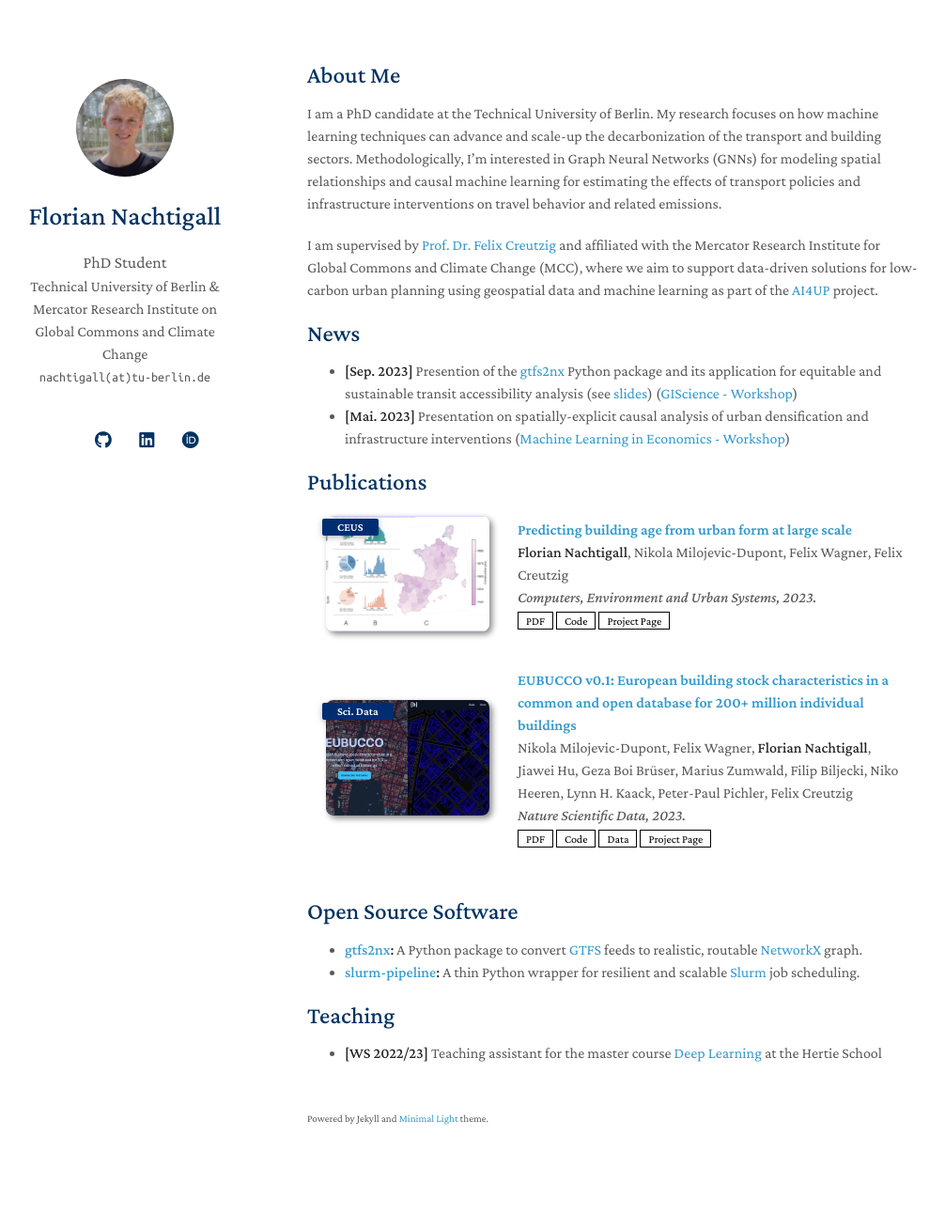
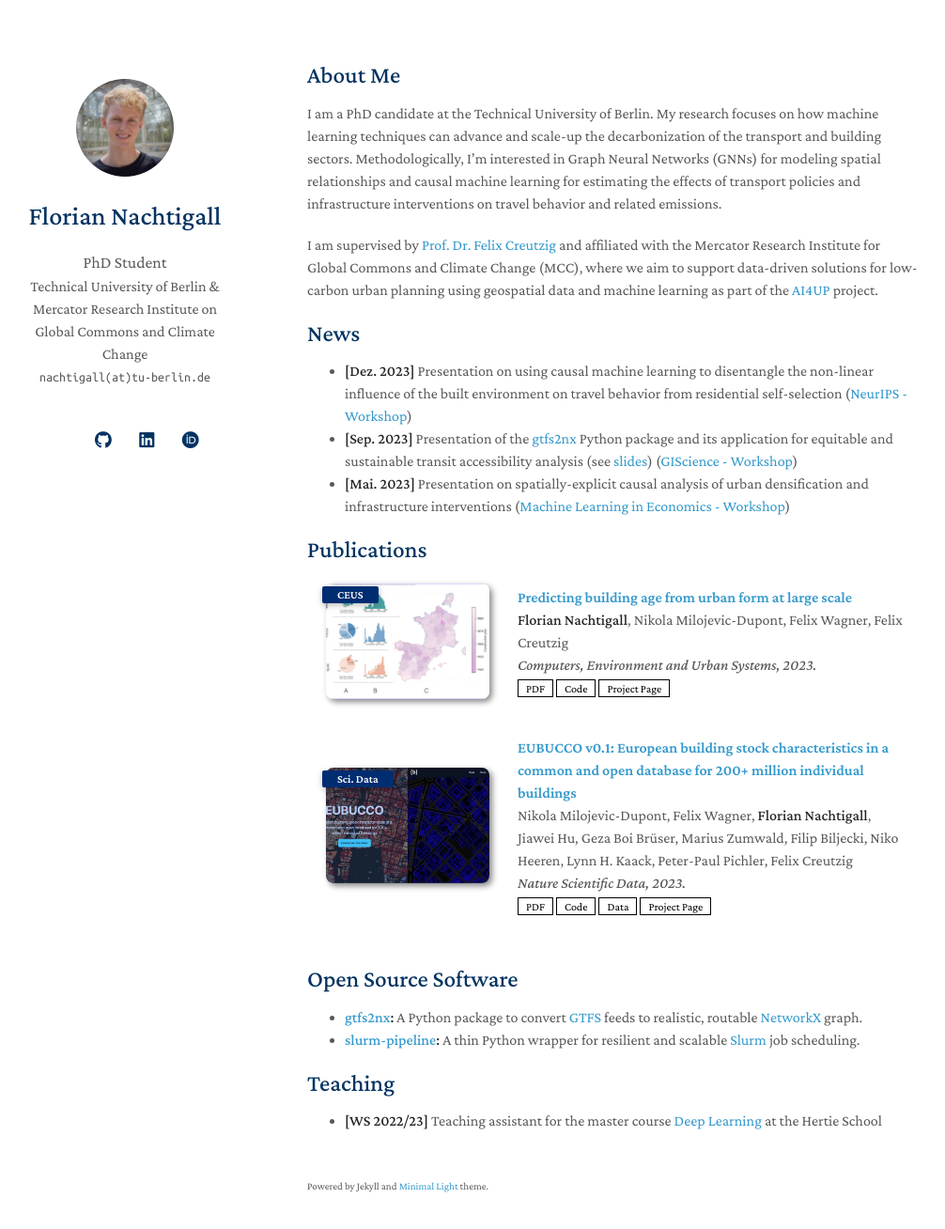
Before and after one commit to FlorianNachtigall/floriannachtigall.github.io, a Jekyll site: the page built from index.md, in a window 1280 px wide and 1343 px high. Shown: the top 1308 px of the window at 94% size, without its empty margins (143-1149 px from the left). Built offline with Jekyll 4.4.1, drawn with Linux system fonts in a browser that asks for light colours; nearby versions of some CDN libraries; a style sheet for code colours, icons or effects is not loaded; our own code applies the rules of GitHub Pages for plain Markdown files.

Commit message:
Add NeurIPS workshop presentation

```diff
--- a/index.md
+++ b/index.md
@@ -16,7 +16,8 @@ I am supervised by [Prof. Dr. Felix Creutzig](https://www.mcc-berlin.net/en/abou
 
 ## News
 
-- **[Sep. 2023]** Presention of the [gtfs2nx](https://github.com/ai4up/gtfs2nx) Python package and its application for equitable and sustainable transit accessibility analysis (see [slides](https://otesama2023.readthedocs.io/en/latest/presentations/short_talks.html)) ([GIScience - Workshop](https://otesama2023.readthedocs.io/en/latest/))
+- **[Dez. 2023]** Presentation on using causal machine learning to disentangle the non-linear influence of the built environment on travel behavior from residential self-selection ([NeurIPS - Workshop](https://climatechange.ai/events/neurips2023))
+- **[Sep. 2023]** Presentation of the [gtfs2nx](https://github.com/ai4up/gtfs2nx) Python package and its application for equitable and sustainable transit accessibility analysis (see [slides](https://otesama2023.readthedocs.io/en/latest/presentations/short_talks.html)) ([GIScience - Workshop](https://otesama2023.readthedocs.io/en/latest/))
 - **[Mai. 2023]** Presentation on spatially-explicit causal analysis of urban densification and infrastructure interventions ([Machine Learning in Economics - Workshop](https://smaxand.github.io/CfP_MLEconomics2.pdf))
 
 
```
